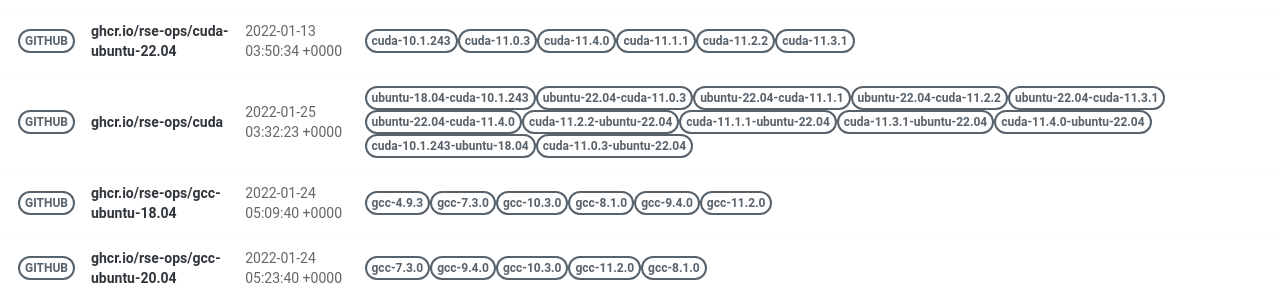
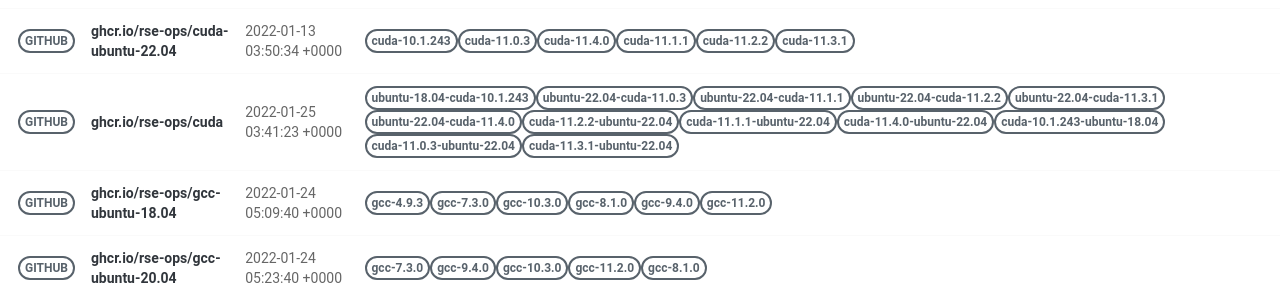
Before and after one commit to rse-ops/docker-images, a Jekyll site: the page built from pages/index.md, in a window 1280 px wide. Shown: the part 421-721 px from the top of the page. Built offline with Jekyll 4.4.1, drawn with Linux system fonts in a browser that asks for light colours; nearby versions of some CDN libraries; part of the change alters nothing that is shown.

Commit message:
Automated push to update library 2022-01-25

```diff
--- a/_library/ghcr.io-rse-ops-cuda.md
+++ b/_library/ghcr.io-rse-ops-cuda.md
@@ -1,7 +1,7 @@
 ---
 layout: container
 name: ghcr.io/rse-ops/cuda
-updated_at: 2022-01-25 03:32:23.095363
+updated_at: 2022-01-25 03:41:23.444374
 
 
 container_url: https://github.com/orgs/rse-ops/packages/container/package/cuda
@@ -30,9 +30,6 @@ versions:
  - tag: cuda-11.1.1-ubuntu-22.04
    dockerfile: https://github.com/rse-ops/docker-images/blob/main/ubuntu/cuda/Dockerfile
    manifest: https://crane.ggcr.dev/manifest/ghcr.io/rse-ops/cuda:cuda-11.1.1-ubuntu-22.04
- - tag: cuda-11.3.1-ubuntu-22.04
-   dockerfile: https://github.com/rse-ops/docker-images/blob/main/ubuntu/cuda/Dockerfile
-   manifest: https://crane.ggcr.dev/manifest/ghcr.io/rse-ops/cuda:cuda-11.3.1-ubuntu-22.04
  - tag: cuda-11.4.0-ubuntu-22.04
    dockerfile: https://github.com/rse-ops/docker-images/blob/main/ubuntu/cuda/Dockerfile
    manifest: https://crane.ggcr.dev/manifest/ghcr.io/rse-ops/cuda:cuda-11.4.0-ubuntu-22.04
@@ -42,5 +39,8 @@ versions:
  - tag: cuda-11.0.3-ubuntu-22.04
    dockerfile: https://github.com/rse-ops/docker-images/blob/main/ubuntu/cuda/Dockerfile
    manifest: https://crane.ggcr.dev/manifest/ghcr.io/rse-ops/cuda:cuda-11.0.3-ubuntu-22.04
+ - tag: cuda-11.3.1-ubuntu-22.04
+   dockerfile: https://github.com/rse-ops/docker-images/blob/main/ubuntu/cuda/Dockerfile
+   manifest: https://crane.ggcr.dev/manifest/ghcr.io/rse-ops/cuda:cuda-11.3.1-ubuntu-22.04
 
 ---
```
